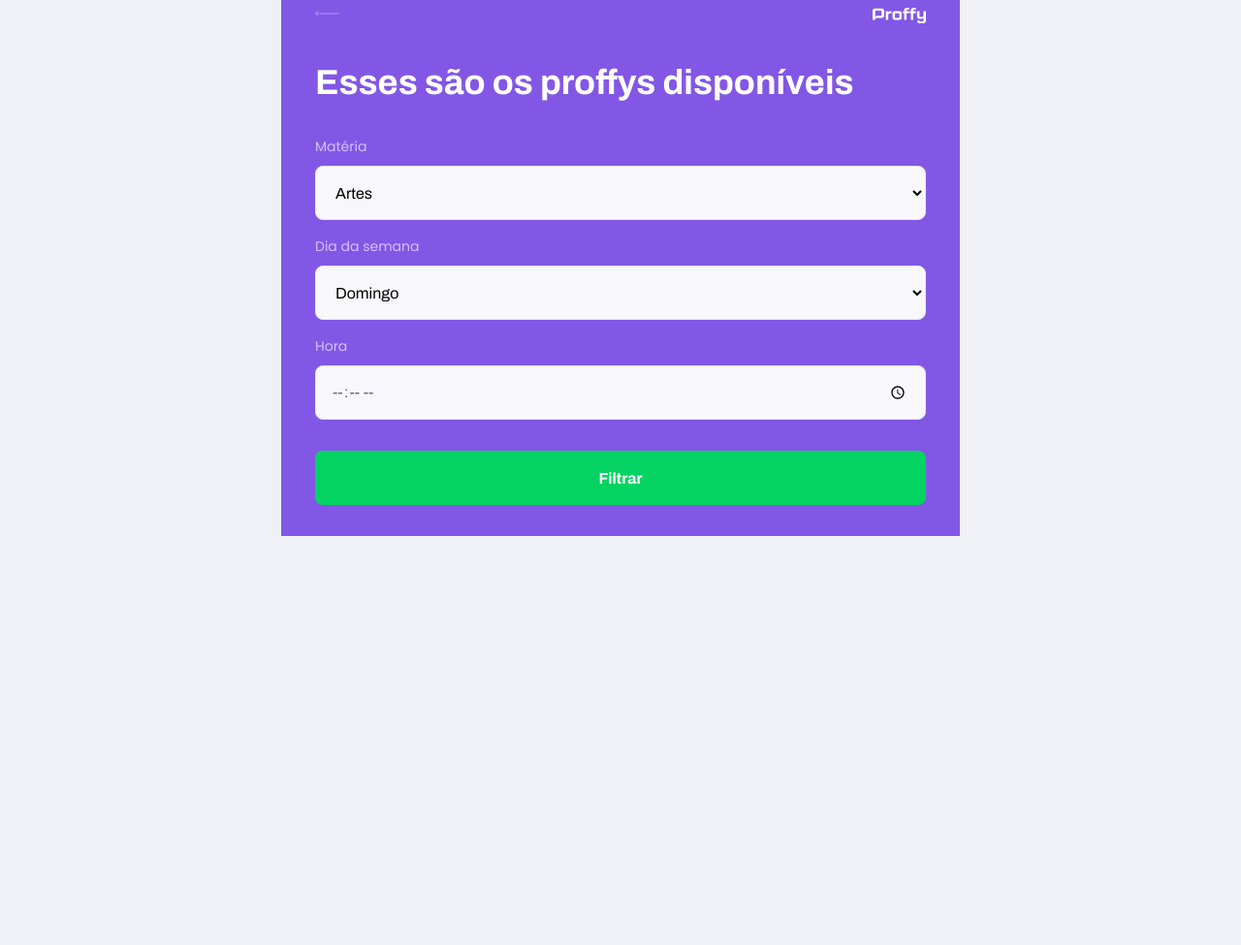
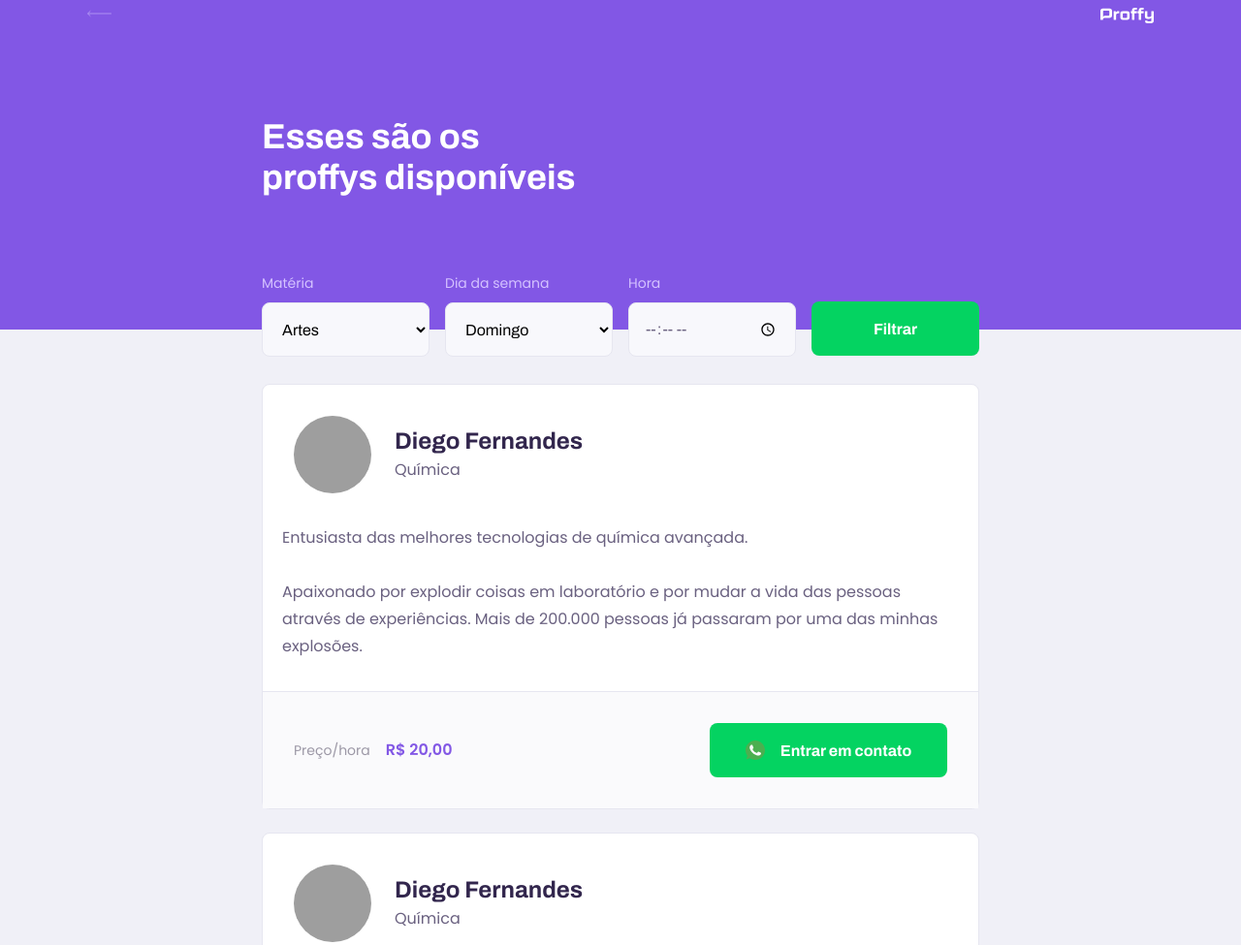
Before and after one commit to reginaldosdj/Next-Level-Week-2, a plain HTML site: page Study.html in a window 1280 px wide. Shown: the top 975 px of the page at 97% size. Before the commit the page ends 800 px from the top, so only its background shows below. Drawn offline with Linux system fonts and the light colour scheme; grey boxes are pictures that could not be loaded.

Commit message:
incrementando página para desktop

```diff
--- a/Study.html
+++ b/Study.html
@@ -67,6 +67,59 @@
             </form>
         </div>
     </header>
+
+    <main>
+
+<article class="teacher-item">
+    <header>
+        <img
+            src="https://avatars2.githubusercontent.com/u/2254731?s=460&amp;u=0ba16a79456c2f250e7579cb388fa18c5c2d7d65&amp;v=4"
+            alt="Diego Fernandes">
+        <div>
+            <strong>Diego Fernandes</strong>
+            <span>Química</span>
+        </div>
+    </header>
+
+    <p>Entusiasta das melhores tecnologias de química avançada.<br><br>Apaixonado por explodir
+        coisas em laboratório e por mudar a vida das pessoas através de experiências.
+        Mais de 200.000 pessoas já passaram por uma das minhas explosões.</p>
+
+    <footer>
+        <p>Preço/hora<strong>R$ 20,00</strong>
+        </p>
+        <button type="button">
+            <img src="/images/icons/whatsapp.svg" alt="Whatsapp">Entrar em contato
+        </button>
+    </footer>
+</article>
+
+<article class="teacher-item">
+    <header>
+        <img
+            src="https://avatars2.githubusercontent.com/u/2254731?s=460&amp;u=0ba16a79456c2f250e7579cb388fa18c5c2d7d65&amp;v=4"
+            alt="Diego Fernandes">
+        <div>
+            <strong>Diego Fernandes</strong>
+            <span>Química</span>
+        </div>
+    </header>
+
+    <p>Entusiasta das melhores tecnologias de química avançada.<br><br>Apaixonado por explodir
+        coisas em laboratório e por mudar a vida das pessoas através de experiências.
+        Mais de 200.000 pessoas já passaram por uma das minhas explosões.</p>
+
+    <footer>
+        <p>Preço/hora<strong>R$ 20,00</strong>
+        </p>
+        <button type="button">
+            <img src="/images/icons/whatsapp.svg" alt="Whatsapp">Entrar em contato
+        </button>
+    </footer>
+</article>
+
+
+    </main>
  </div>
 
 </body>
--- a/styles/partials/page-study.css
+++ b/styles/partials/page-study.css
@@ -39,6 +39,7 @@
 .page-header .header-content {
     width: 90%;
     margin: 3.2rem auto;
+    position: relative;
 }
 
 .page-header .header-content strong {
@@ -113,3 +114,173 @@
     bottom: 0px;
 
 }
+
+#page-study main {
+    margin: 3.2rem auto;
+    width: 90%;
+}
+
+.teacher-item {
+    background-color: var(--color-box-base);
+    border: 1px solid var(--color-line-in-white);
+    border-radius: 0.8rem;
+    margin-top: 2.4rem;
+}
+
+.teacher-item header{
+    padding: 3.2rem 2rem;
+    display: flex;
+    align-items: center;
+
+}
+
+.teacher-item header img{
+    width: 8rem;
+    height: 8rem;
+    border-radius: 50%;
+}
+
+.teacher-item header div{
+    margin-left: 2.4rem;
+}
+
+.teacher-item header div strong{
+    font: 700 2.4rem Archivo;
+    display: block;
+    color: var(--color-text-title);
+
+}
+
+.teacher-item header div span{
+    font-size: 1.6rem;
+    display:block;
+    margin-top: .4rem;
+}
+
+.teacher-item > p{
+    padding: 0 2rem;
+    font-size: 1.6rem;
+    line-height: 2.8rem;
+}
+
+.teacher-item footer{
+    padding: 3.2rem 2rem;
+    background-color: var(--color-box-footer);
+    border-top: 1px solid var(--color-line-in-white);
+    margin-top: 3.2rem;
+
+    display: flex;
+    align-items: center;
+    justify-content: space-between;
+}
+
+.teacher-item footer p {
+
+    font-size: 1.4rem;
+    line-height: 2.4rem;
+    color: var(--color-text-complement)
+
+}
+
+.teacher-item footer strong {
+    font-size: 1.6rem;
+    color: var(--color-primary);
+    display: block;
+}
+
+.teacher-item footer button{
+    width: 20rem;
+    height: 5.6rem;
+    background: var(--color-secondary);
+    color: var(--color-button-text);
+    border: 0;
+    border-radius: 0.8rem;
+    cursor: pointer;
+    font: 700 1.4rem Archivo;
+
+    display: flex;
+    align-items: center;
+    justify-content: space-evenly;
+    text-decoration: none;
+    transition: background 0.2s;
+    margin-left: 1.6rem;
+}
+
+.teacher-item footer button:hover{
+    background: var(--color-secondary-dark);
+}
+
+
+@media (min-width:700px) {
+     #page-study #container {
+         max-width: 100vw;
+     }
+
+     .page-header{
+         height: 340px;
+     }
+
+     .page-header .top-bar-container{
+         max-width: 1100px;
+     }
+
+     .page-header .header-content{
+         max-width: 740px;
+
+         margin: 0 auto;
+         flex: 1 1;
+         padding-bottom: 48px;
+         display: flex;
+         flex-direction: column;
+         justify-content: center;
+
+     }
+
+     .page-header .header-content strong{
+         max-width: 350px;
+     }
+
+.teacher-item header,
+.teacher-item footer {
+    padding: 32px;
+}
+
+    #search-teachers {
+    display: grid;
+    grid-template-columns: repeat(4, 1fr);
+    gap: 16px;
+    position: absolute;
+    bottom: -28px;
+    }
+
+    #page-study main {
+      padding: 32px 0;
+      max-width: 740px;
+      margin: 0 auto;
+
+    }
+
+    #search-teachers .select-block{
+        margin-bottom: 0;
+    }
+
+    .techar-item > p {
+        padding: 0.32px;
+    }
+
+    .teacher-item footer p strong {
+        display: initial;
+        margin-left: 16px;
+    }
+
+    .teacher-item footer button {
+        width: 245px;
+        font-size: 16px;
+        justify-content: center;
+
+    }
+
+    .teacher-item footer button img{
+        margin-right: 16px;
+    }
+  }
```
Also changed, not shown: 1 other file.
